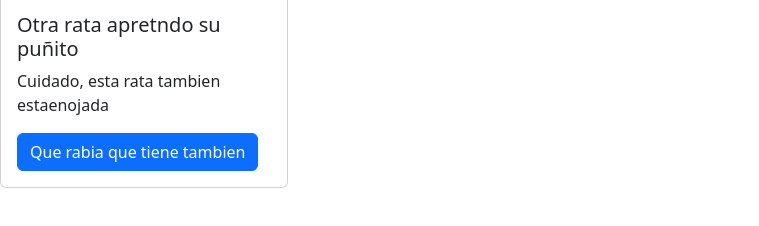
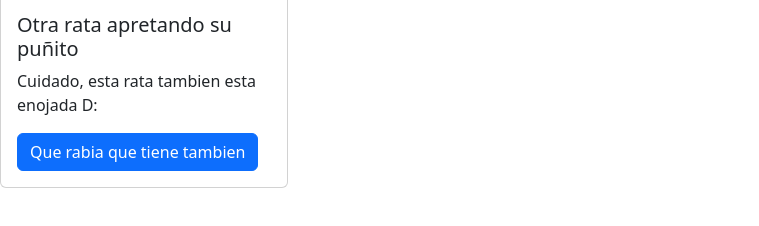
Before and after one commit to cris-avi/cris-avi.github.io, a plain HTML site: page index.html in a window 1280 px wide. Shown: the part 436-662 px from the top of the page, without its empty margins (0-759 px from the left). Drawn offline with nearby package versions, Linux system fonts and the light colour scheme.

Commit message:
2 card bien

```diff
--- a/index.html
+++ b/index.html
@@ -21,8 +21,8 @@
       <div class="card" style="width: 18rem;">
         <img src="raton enojado" class="card-img-top" alt="...">
         <div class="card-body">
-          <h5 class="card-title">Otra rata apretndo su puñito</h5>
-          <p class="card-text"> Cuidado, esta rata tambien estaenojada</p>
+          <h5 class="card-title">Otra rata apretando su puñito</h5>
+          <p class="card-text"> Cuidado, esta rata tambien esta enojada D:</p>
           <a href="#" class="btn btn-primary">Que rabia que tiene tambien</a>
         </div>
       </div>
```
